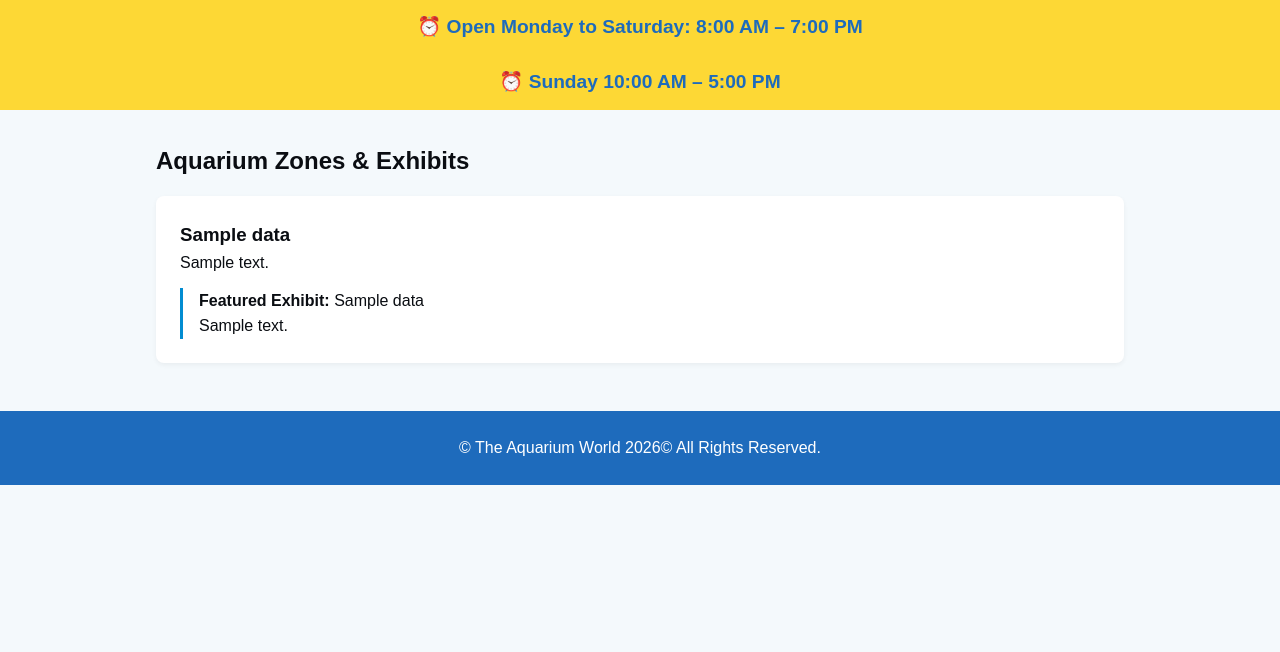
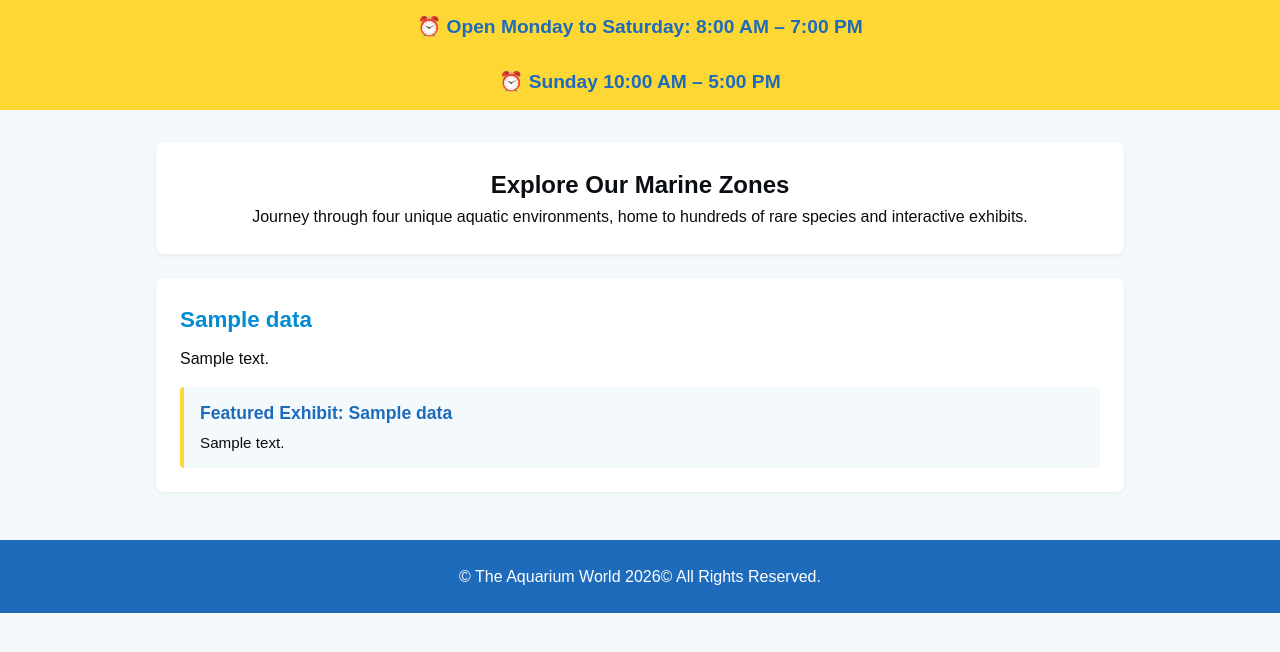
Before and after one commit to cassiomariano/10436915, a Node server app: template views/zones.ejs in a window 1280 px wide. Shown: the part 70-722 px from the top of the page. Run offline with Node 20, Linux system fonts and the light colour scheme; the template is opened without the code that fills it: most values are stand-ins (such as "Sample title", 1, 10 or a date in 2020); some libraries are stand-ins or nearby versions.

Commit message:
Zone content

```diff
--- a/views/zones.ejs
+++ b/views/zones.ejs
@@ -1,20 +1,31 @@
 <%- include('partials/header') %>
 
 <main>
-  <h2>Aquarium Zones & Exhibits</h2>
-  <div style="margin-top: 1rem;">
-    <% data.forEach(item => { %>
+  <section class="zones-intro card" style="text-align: center;">
+    <h2>Explore Our Marine Zones</h2>
+    <p>Journey through four unique aquatic environments, home to hundreds of rare species and interactive exhibits.</p>
+  </section>
+
+  <div class="zones-grid" style="margin-top: 1.5rem;">
+    <% if (data && data.length > 0) { %>
+      <% data.forEach(item => { %>
+        <article class="card zone-card">
+          <h3 style="color: var(--primary-blue); font-size: 1.4rem;"><%= item.zone_name %></h3>
+          <p style="margin-top: 0.5rem;"><%= item.zone_desc %></p>
+
+          <% if (item.exhibit_name) { %>
+            <div class="exhibit-box" style="margin-top: 1rem; padding: 0.75rem 1rem; background-color: var(--bg-light); border-left: 4px solid var(--accent-yellow); border-radius: 4px;">
+              <h4 style="color: var(--dark-navy); font-size: 1.1rem;">Featured Exhibit: <%= item.exhibit_name %></h4>
+              <p style="font-size: 0.95rem; margin-top: 0.25rem;"><%= item.exhibit_desc %></p>
+            </div>
+          <% } %>
+        </article>
+      <% }) %>
+    <% } else { %>
       <div class="card">
-        <h3><%= item.zone_name %></h3>
-        <p><%= item.zone_desc %></p>
-        <% if (item.exhibit_name) { %>
-          <div style="margin-top: 0.75rem; padding-left: 1rem; border-left: 3px solid var(--primary-blue);">
-            <strong>Featured Exhibit:</strong> <%= item.exhibit_name %>
-            <p><%= item.exhibit_desc %></p>
-          </div>
-        <% } %>
+        <p>No marine zones found in the database.</p>
       </div>
-    <% }) %>
+    <% } %>
   </div>
 </main>
 
```
